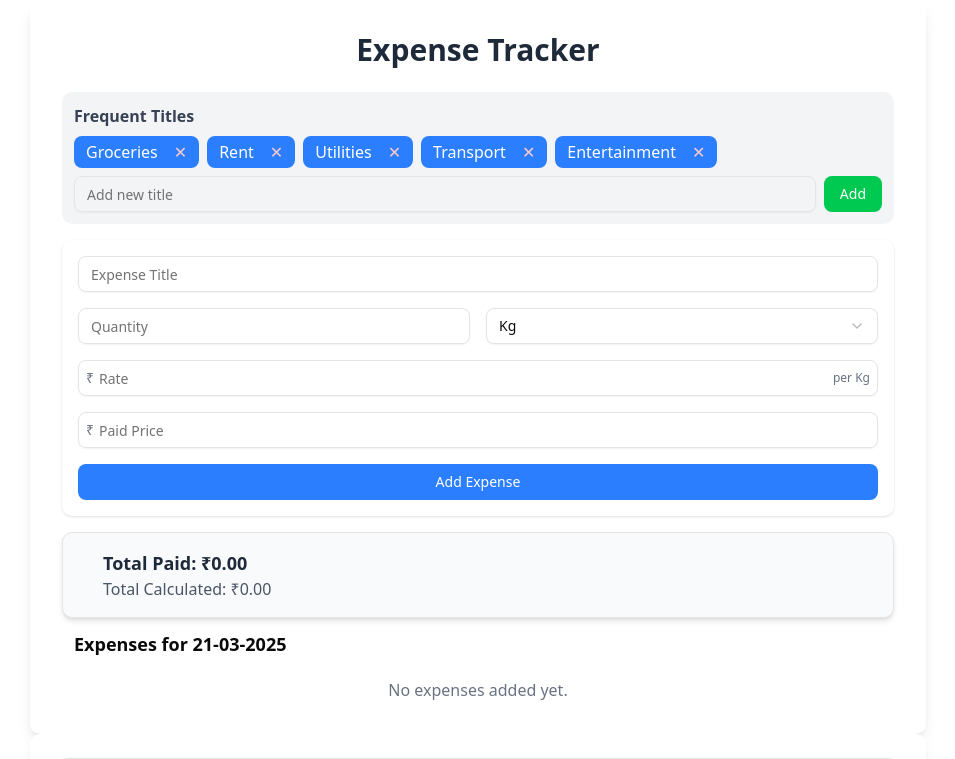
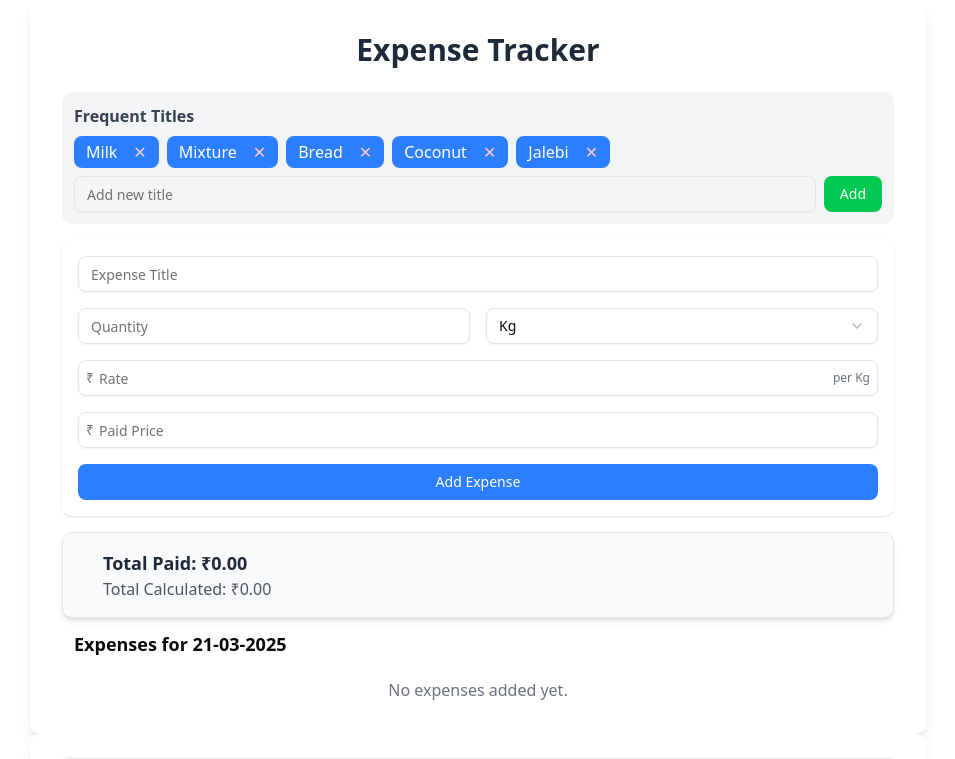
Before and after one commit to developernik18/Daily-Expense, a React (Vite) app: page / in a window 1280 px wide. Shown: the top 759 px of the page, without its empty margins (162-1117 px from the left). Built offline with nearby package versions, Linux system fonts and the light colour scheme.

Commit message:
update default frequenttitles values

```diff
--- a/src/components/FrequentTitles.tsx
+++ b/src/components/FrequentTitles.tsx
@@ -15,11 +15,11 @@ const FrequentTitles: React.FC<FrequentTitlesProps> = ({ onSelect }) => {
   const [titles, setTitles] = useState<Title[]>(() => {
     const storedTitles = localStorage.getItem("frequentTitles");
     return storedTitles ? JSON.parse(storedTitles) : [
-      { id: 1, name: "Groceries" },
-      { id: 2, name: "Rent" },
-      { id: 3, name: "Utilities" },
-      { id: 4, name: "Transport" },
-      { id: 5, name: "Entertainment" }
+      { id: 1, name: "Milk" },
+      { id: 2, name: "Mixture" },
+      { id: 3, name: "Bread" },
+      { id: 4, name: "Coconut" },
+      { id: 5, name: "Jalebi" }
     ];
   });
 
```
